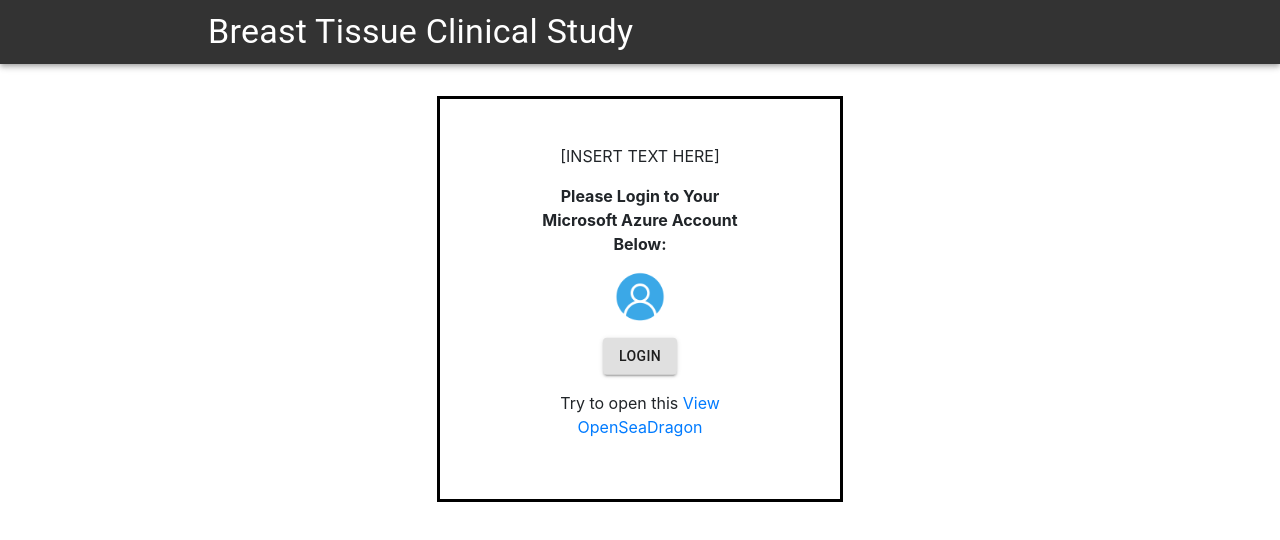
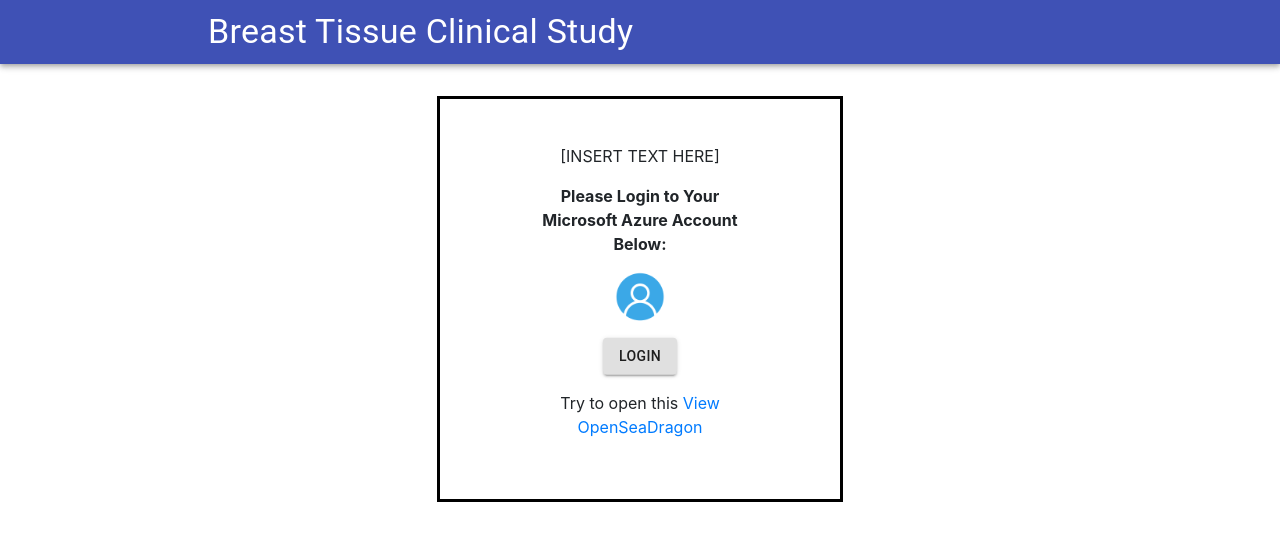
Before and after one commit to becclestone/WebApp, a React (Create React App) app: page / in a window 1280 px wide. Shown: the top 540 px of the page. Built offline with nearby package versions, Linux system fonts and the light colour scheme.

Commit message:
Update Navigation.jsx

```diff
--- a/src/components/Navigation.jsx
+++ b/src/components/Navigation.jsx
@@ -3,11 +3,10 @@ import './App.css';
 import { Link, withRouter } from "react-router-dom";
 import { AppBar, Toolbar, Typography, Container } from "@material-ui/core";
 
-
 function Navigation() {
   return (
   <div className = "headerBar">
-   <AppBar position="static" centerTitle="true" style={{backgroundColor: '#333333'}}>
+   <AppBar position="static" centerTitle="true" style={{align: 'center'}}>
     <Container maxWidth="md">
       <Toolbar>
         <Typography variant="h4" color="inherit" style={{align:"center"}}>
```
